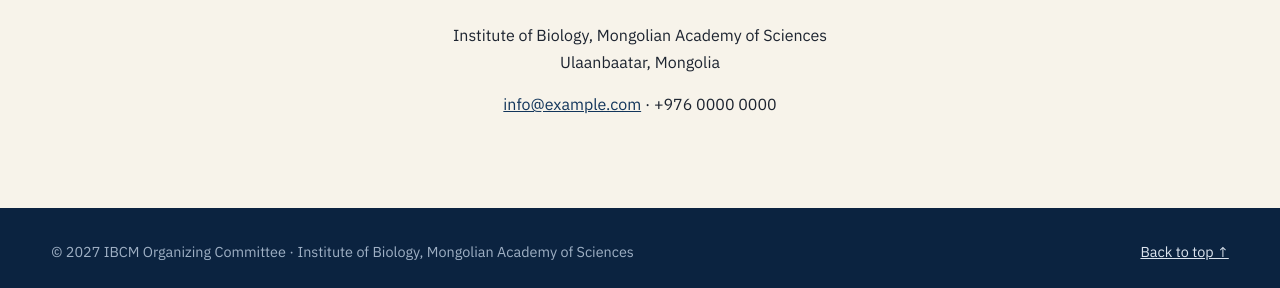
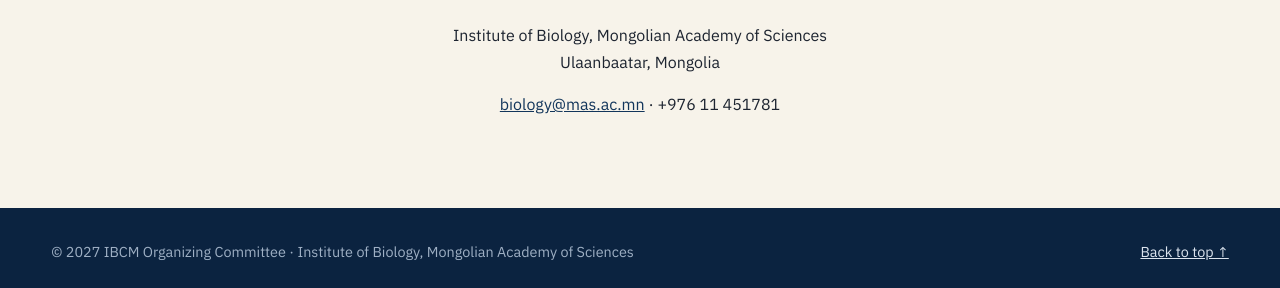
Before and after one commit to amyzolboo/IBCM27, a Jekyll site: the page built from index.md, in a window 1280 px wide and 900 px high, scrolled down 5989 px. Shown: the part 605-893 px from the top of the window. Built offline with Jekyll 4.4.1, drawn with Linux system fonts in a browser that asks for light colours.

```diff
--- a/_config.yml
+++ b/_config.yml
@@ -31,8 +31,9 @@ conference:
   # When filled in, a countdown appears on the home page. Leave "" to hide it.
   start: ""
 
-  email: info@example.com
-  phone: "+976 0000 0000"
+  email: biology@mas.ac.mn
+  website: biology.ac.mn
+  phone: "+976 11 451781"
 
   # Paste the registration form link (e.g. Google Form). Leave "" while it's not ready.
   registration_form: ""
@@ -80,3 +81,17 @@ exclude:            # help files that are only for GitHub, not the website
   - assets/images/speakers/README.md
   - Gemfile
   - Gemfile.lock
+
+# ---------------------------------------------------------------------
+#  EDIT — SOCIAL MEDIA (shown in the bottom bar of every page)
+#  To hide one, delete its two lines. To add one, copy two lines.
+# ---------------------------------------------------------------------
+social:
+  - name: Facebook
+    url: https://www.facebook.com/Officialpage.IB.MAS
+  - name: X (Twitter)
+    url: https://x.com/Biology_MAS
+  - name: LinkedIn
+    url: https://www.linkedin.com/company/institute-of-biology-mas
+  - name: biology.ac.mn
+    url: https://biology.ac.mn/
```
